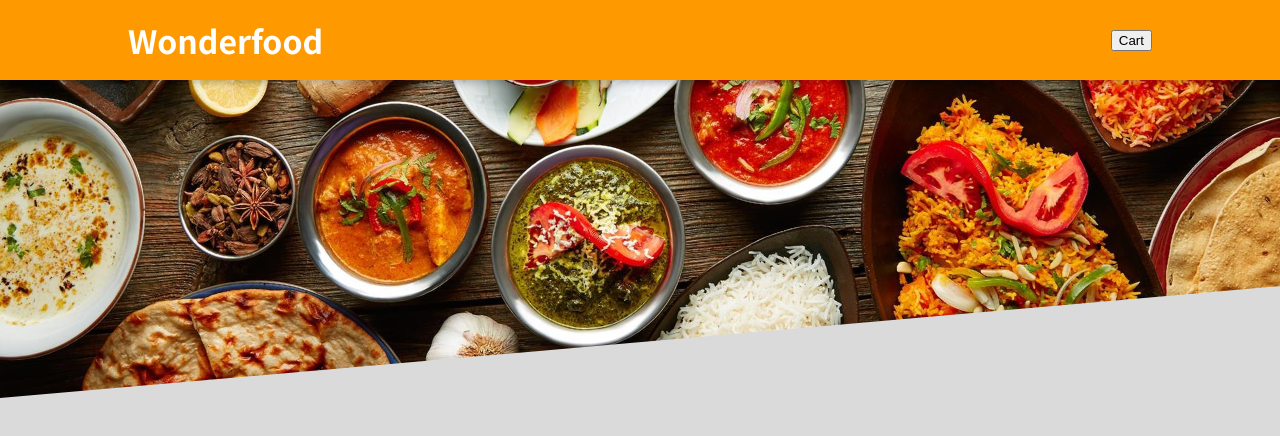
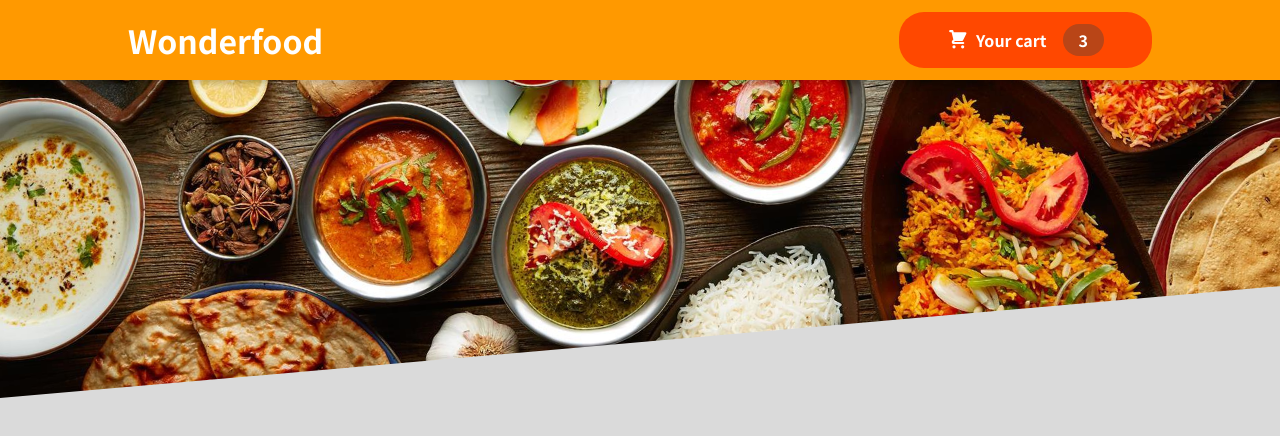
Before and after one commit to skatersezo/food-order-frontend, a React (Create React App) app: page / in a window 1280 px wide. Shown: the top 436 px of the page. Built offline with nearby package versions, Linux system fonts and the light colour scheme.

Commit message:
Adds header button

```diff
--- /dev/null
+++ b/src/components/Cart/CartIcon.js
@@ -0,0 +1,13 @@
+const CartIcon = () => {
+    return (
+      <svg
+        xmlns='http://www.w3.org/2000/svg'
+        viewBox='0 0 20 20'
+        fill='currentColor'
+      >
+        <path d='M3 1a1 1 0 000 2h1.22l.305 1.222a.997.997 0 00.01.042l1.358 5.43-.893.892C3.74 11.846 4.632 14 6.414 14H15a1 1 0 000-2H6.414l1-1H14a1 1 0 00.894-.553l3-6A1 1 0 0017 3H6.28l-.31-1.243A1 1 0 005 1H3zM16 16.5a1.5 1.5 0 11-3 0 1.5 1.5 0 013 0zM6.5 18a1.5 1.5 0 100-3 1.5 1.5 0 000 3z' />
+      </svg>
+    );
+  };
+
+  export default CartIcon;
--- a/src/components/Layout/Header.js
+++ b/src/components/Layout/Header.js
@@ -2,6 +2,7 @@
 
 import food from '../../assets/food.jpg';
 import classes from './Header.module.css';
+import HeaderCartButton from './HeaderCartButton';
 
 function Header(props) {
 
@@ -9,7 +10,7 @@
         <>
             <header className={classes.header}>
                 <h1>Wonderfood</h1>
-                <button>Cart</button>
+                <HeaderCartButton />
             </header>
             <div className={classes['main-image']}>
                 <img src={food} alt="world foods" />
--- /dev/null
+++ b/src/components/Layout/HeaderCartButton.js
@@ -0,0 +1,23 @@
+import React from 'react';
+
+import CartIcon from '../Cart/CartIcon';
+import classes from './HeaderCartButton.module.css';
+
+function HeaderCartButton(props) {
+
+    return (
+        <button className={classes.button}>
+            <span className={classes.icon}>
+                <CartIcon />
+            </span>
+            <span>
+                Your cart
+            </span>
+            <span className={classes.badge}>
+                3
+            </span>
+        </button>
+    );
+}
+
+export default HeaderCartButton;
--- /dev/null
+++ b/src/components/Layout/HeaderCartButton.module.css
@@ -0,0 +1,59 @@
+.button {
+    cursor: pointer;
+    font: inherit;
+    border: none;
+    background-color: #ff4800;
+    color: white;
+    padding: 0.75rem 3rem;
+    display: flex;
+    justify-content: space-around;
+    align-items: center;
+    border-radius: 25px;
+    font-weight: bold;
+  }
+
+  .button:hover,
+  .button:active {
+    background-color: #2c0d00;
+  }
+
+  .icon {
+    width: 1.35rem;
+    height: 1.35rem;
+    margin-right: 0.5rem;
+  }
+
+  .badge {
+    background-color: #b94517;
+    padding: 0.25rem 1rem;
+    border-radius: 25px;
+    margin-left: 1rem;
+    font-weight: bold;
+  }
+
+  .button:hover .badge,
+  .button:active .badge {
+    background-color: #872e0a;
+  }
+
+  .bump {
+    animation: bump 300ms ease-out;
+  }
+
+  @keyframes bump {
+    0% {
+      transform: scale(1);
+    }
+    10% {
+      transform: scale(0.9);
+    }
+    30% {
+      transform: scale(1.1);
+    }
+    50% {
+      transform: scale(1.15);
+    }
+    100% {
+      transform: scale(1);
+    }
+  }
```
